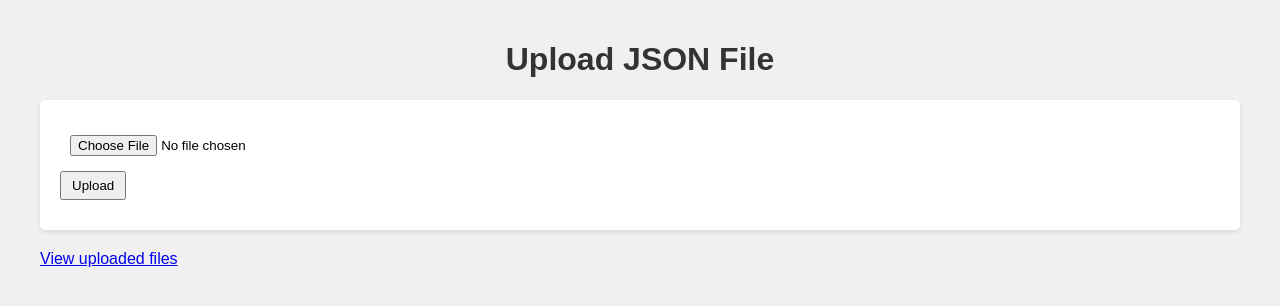
After one commit to IanDuffy/UnsplashImageExtractor, a Flask app: page /upload in a window 1280 px wide. The commit adds this page. Shown: the top 306 px of the page. Run offline with Flask 3, Linux system fonts and the light colour scheme.

```diff
--- a/flask_app/main.py
+++ b/flask_app/main.py
@@ -1,8 +1,9 @@
-from flask import Flask, render_template, request, jsonify
+from flask import Flask, render_template, request, jsonify, redirect, url_for, send_from_directory
 from flask_cors import CORS
 import json
 from datetime import datetime
 import os
+from werkzeug.utils import secure_filename
 
 app = Flask(__name__)
 CORS(app, resources={r"/*": {"origins": "*"}})
@@ -11,9 +12,24 @@ CORS(app, resources={r"/*": {"origins": "*"}})
 downloaded_files_path = os.path.join(os.getcwd(), 'downloaded_files')
 os.makedirs(downloaded_files_path, exist_ok=True)
 
+def get_most_recent_json():
+    json_files = [f for f in os.listdir(downloaded_files_path) if f.endswith('.json')]
+    if not json_files:
+        return None
+    most_recent = max(json_files, key=lambda f: os.path.getmtime(os.path.join(downloaded_files_path, f)))
+    return os.path.join(downloaded_files_path, most_recent)
+
 @app.route('/')
 def index():
-    return render_template('index.html')
+    most_recent_file = get_most_recent_json()
+    if most_recent_file:
+        with open(most_recent_file, 'r') as f:
+            data = json.load(f)
+        # Add a default 'filters' key if it doesn't exist
+        if 'filters' not in data:
+            data['filters'] = {'plus_license': False}
+        return render_template('index.html', data=data)
+    return render_template('index.html', data=None)
 
 @app.route('/search')
 def search():
@@ -36,6 +52,8 @@ def receive_data():
     data = request.json
     # Ensure we only process up to 20 images
     data['images'] = data['images'][:20]
+    # Add a 'filters' key to the data
+    data['filters'] = {'plus_license': 'license=plus' in data.get('url', '')}
     timestamp = datetime.now().strftime("%Y%m%d_%H%M%S")
     filename = f"extracted_data_{timestamp}.json"
     file_path = os.path.join(downloaded_files_path, filename)
@@ -45,6 +63,40 @@ def receive_data():
 
     return jsonify({"message": "Data received and saved successfully", "filename": filename})
 
+@app.route('/upload', methods=['GET', 'POST'])
+def upload_file():
+    if request.method == 'POST':
+        if 'file' not in request.files:
+            return redirect(request.url)
+        file = request.files['file']
+        if file.filename == '':
+            return redirect(request.url)
+        if file and file.filename.endswith('.json'):
+            filename = secure_filename(file.filename)
+            file.save(os.path.join(downloaded_files_path, filename))
+            return redirect(url_for('view_data', filename=filename))
+    return render_template('upload.html')
+
+@app.route('/files')
+def list_files():
+    files = [f for f in os.listdir(downloaded_files_path) if f.endswith('.json')]
+    return render_template('files.html', files=files)
+
+@app.route('/view_data/<filename>')
+def view_data(filename):
+    file_path = os.path.join(downloaded_files_path, filename)
+    if not os.path.exists(file_path):
+        return "File not found", 404
+
+    with open(file_path, 'r') as f:
+        data = json.load(f)
+
+    # Add a default 'filters' key if it doesn't exist
+    if 'filters' not in data:
+        data['filters'] = {'plus_license': False}
+
+    return render_template('view_data.html', data=data)
+
 @app.route('/status')
 def status():
     print("Status endpoint accessed")
--- a/flask_app/static/style.css
+++ b/flask_app/static/style.css
@@ -1,35 +1,110 @@
 body {
     font-family: Arial, sans-serif;
-    max-width: 800px;
+    max-width: 1200px;
     margin: 0 auto;
     padding: 20px;
+    background-color: #f0f0f0;
 }
 
-h1 {
+h1, h2 {
     text-align: center;
+    color: #333;
+}
+
+.info-container {
+    background-color: #fff;
+    border-radius: 5px;
+    padding: 15px;
+    margin-bottom: 20px;
+    box-shadow: 0 2px 4px rgba(0,0,0,0.1);
+}
+
+.image-grid {
+    display: grid;
+    grid-template-columns: repeat(auto-fill, minmax(200px, 1fr));
+    gap: 20px;
+    margin-top: 20px;
+}
+
+.image-item {
+    background-color: #fff;
+    border-radius: 5px;
+    overflow: hidden;
+    box-shadow: 0 2px 4px rgba(0,0,0,0.1);
+    transition: transform 0.3s ease;
+    position: relative;
+    padding-bottom: 100%; /* Create a 1:1 aspect ratio */
+}
+
+.image-item:hover {
+    transform: translateY(-5px);
+}
+
+.image-item a {
+    position: absolute;
+    top: 0;
+    left: 0;
+    width: 100%;
+    height: 100%;
+    display: flex;
+    flex-direction: column;
+    text-decoration: none;
+}
+
+.image-item img {
+    width: 100%;
+    height: 100%;
+    object-fit: cover; /* Preserve aspect ratio and fill the container */
+}
+
+.image-item p {
+    padding: 10px;
+    margin: 0;
+    font-size: 14px;
+    color: #333;
+    text-align: center;
+    background-color: rgba(255, 255, 255, 0.8);
+    position: absolute;
+    bottom: 0;
+    left: 0;
+    right: 0;
 }
 
 form {
+    background-color: #fff;
+    padding: 20px;
+    border-radius: 5px;
+    box-shadow: 0 2px 4px rgba(0,0,0,0.1);
     margin-bottom: 20px;
 }
 
-#imageGrid {
-    display: grid;
-    grid-template-columns: repeat(auto-fill, minmax(200px, 1fr));
-    gap: 20px;
+input[type="text"],
+input[type="file"],
+input[type="submit"],
+button {
+    display: block;
+    margin: 10px 0;
+    padding: 5px 10px;
 }
 
-.image-container {
-    text-align: center;
-    cursor: pointer;
+ul {
+    list-style-type: none;
+    padding: 0;
 }
 
-.image-container img {
-    max-width: 100%;
-    height: auto;
+ul li {
+    background-color: #fff;
+    margin-bottom: 10px;
+    padding: 10px;
+    border-radius: 5px;
+    box-shadow: 0 2px 4px rgba(0,0,0,0.1);
 }
 
-.image-container p {
-    margin-top: 5px;
-    font-size: 14px;
+ul li a {
+    color: #0066cc;
+    text-decoration: none;
 }
+
+ul li a:hover {
+    text-decoration: underline;
+}
--- /dev/null
+++ b/flask_app/templates/upload.html
@@ -0,0 +1,17 @@
+<!DOCTYPE html>
+<html lang="en">
+<head>
+    <meta charset="UTF-8">
+    <meta name="viewport" content="width=device-width, initial-scale=1.0">
+    <title>Upload JSON File</title>
+    <link rel="stylesheet" href="{{ url_for('static', filename='style.css') }}">
+</head>
+<body>
+    <h1>Upload JSON File</h1>
+    <form method="post" enctype="multipart/form-data">
+        <input type="file" name="file" accept=".json">
+        <input type="submit" value="Upload">
+    </form>
+    <p><a href="{{ url_for('list_files') }}">View uploaded files</a></p>
+</body>
+</html>
```
Also changed, not shown: downloaded_files/extracted_data_20240925_003459.json (added, +106 -0 lines), flask_app/templates/files.html (added, +18 -0 lines), flask_app/templates/index.html (+19 -0 lines), flask_app/templates/view_data.html (+11 -7 lines).
